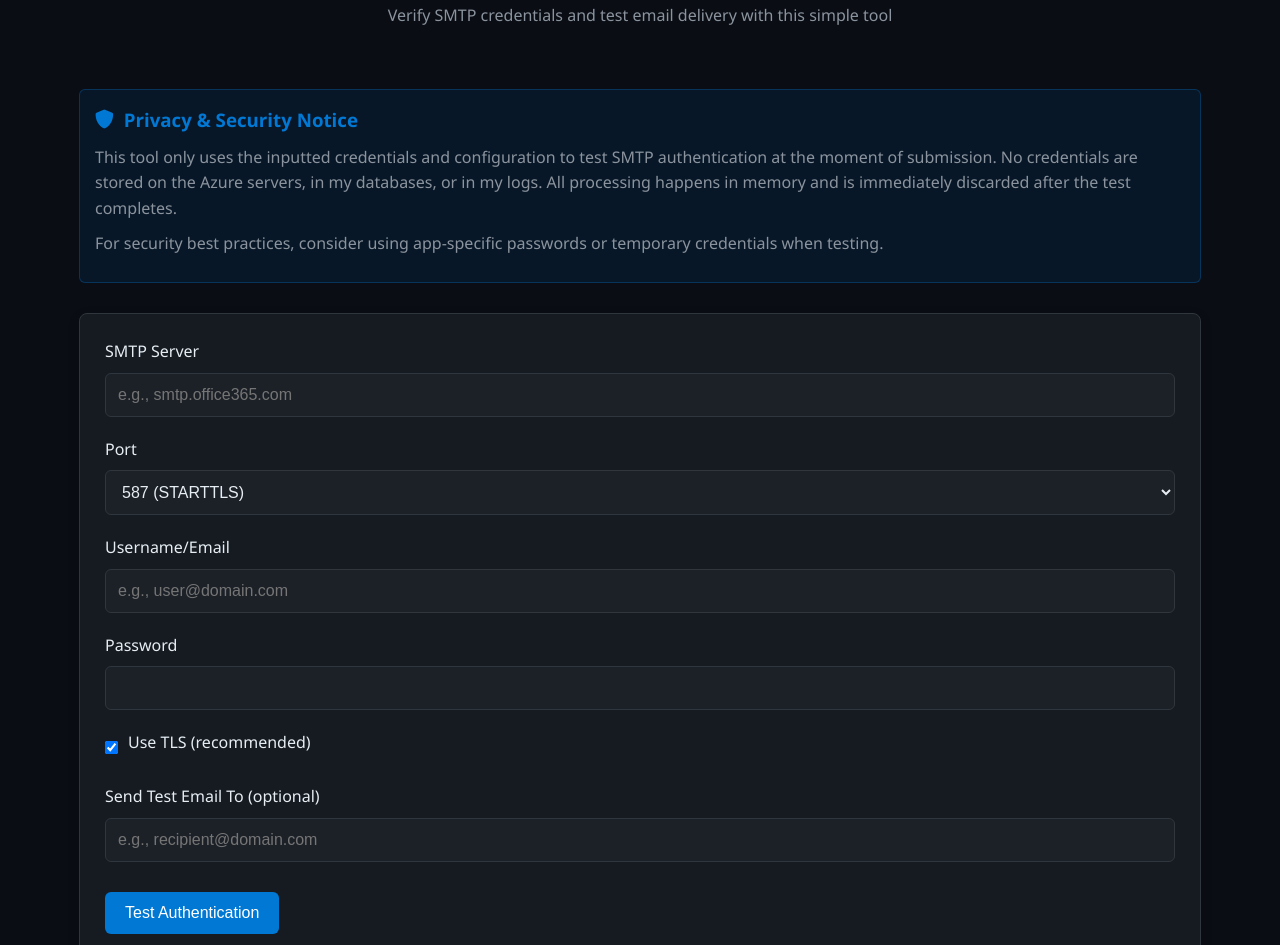
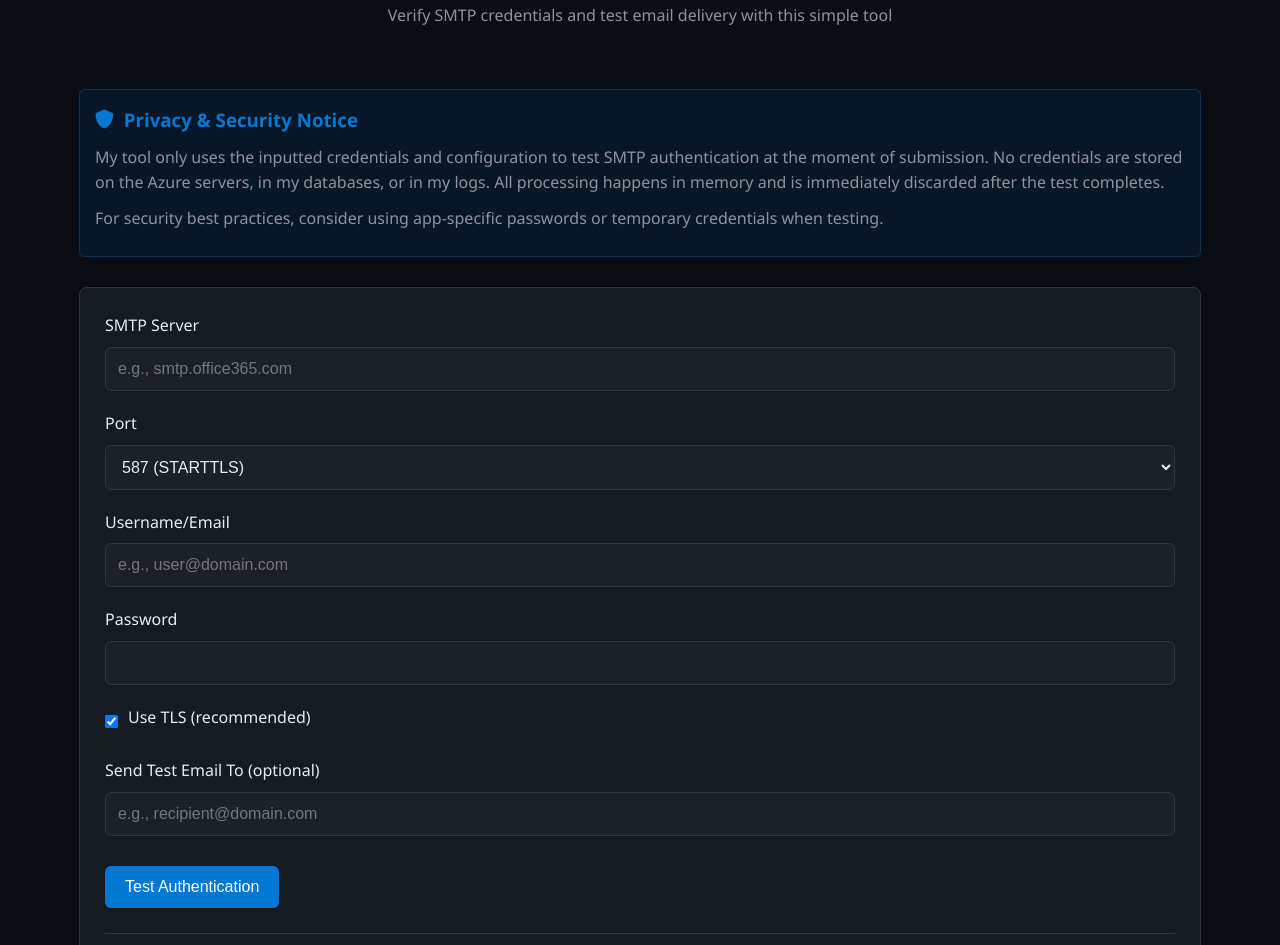
Before and after one commit to beleguklaus/klausbelegu.com, a website: page smtp-tester.html in a window 1280 px wide. Shown: the part 769-1714 px from the top of the page. Drawn offline with Linux system fonts and the light colour scheme.

Commit message:
fix typo in smtp tester html

```diff
--- a/smtp-tester.html
+++ b/smtp-tester.html
@@ -395,7 +395,7 @@
 
             <div class="privacy-notice">
                 <h3><i class="fas fa-shield-alt"></i> Privacy & Security Notice</h3>
-                <p>This tool only uses the inputted credentials and configuration to test SMTP authentication at the moment of submission. No credentials are stored on the Azure servers, in my databases, or in my logs. All processing happens in memory and is immediately discarded after the test completes.</p>
+                <p>My tool only uses the inputted credentials and configuration to test SMTP authentication at the moment of submission. No credentials are stored on the Azure servers, in my databases, or in my logs. All processing happens in memory and is immediately discarded after the test completes.</p>
                 <p>For security best practices, consider using app-specific passwords or temporary credentials when testing.</p>
             </div>
 
```
